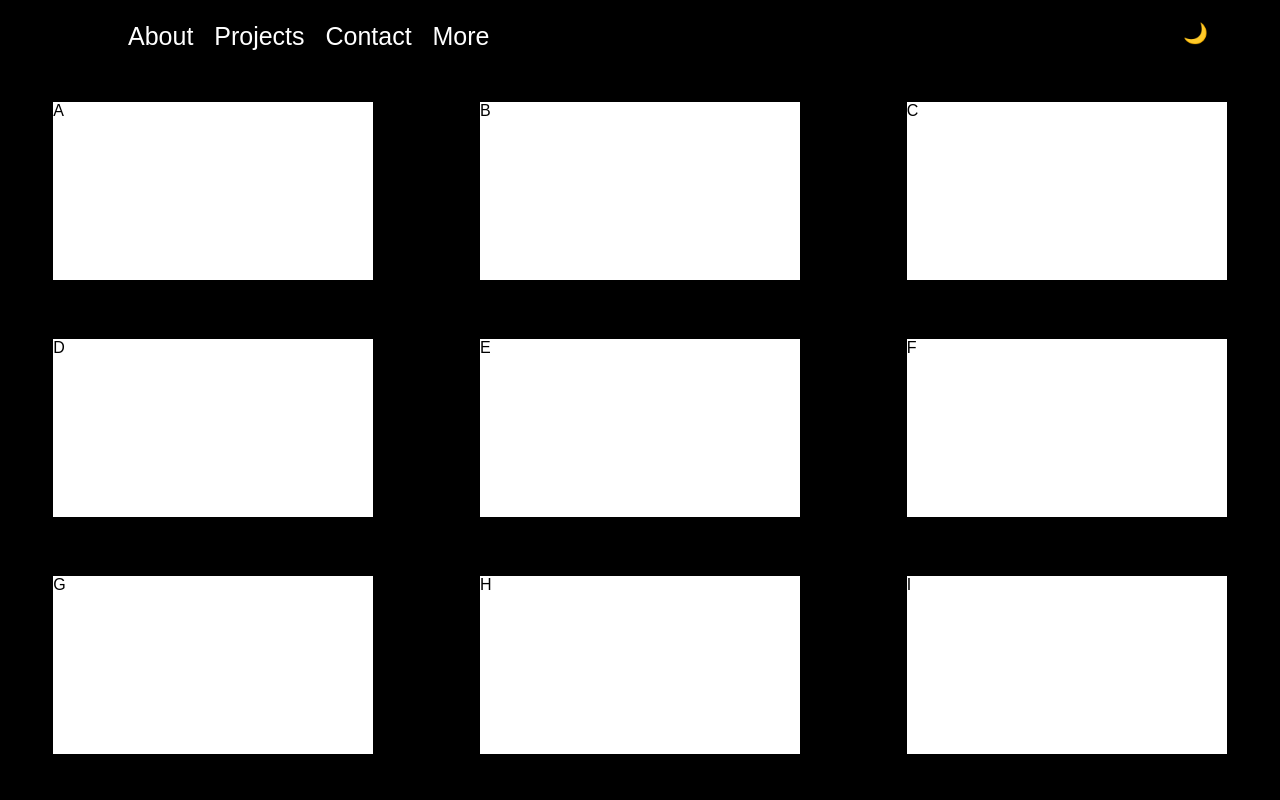
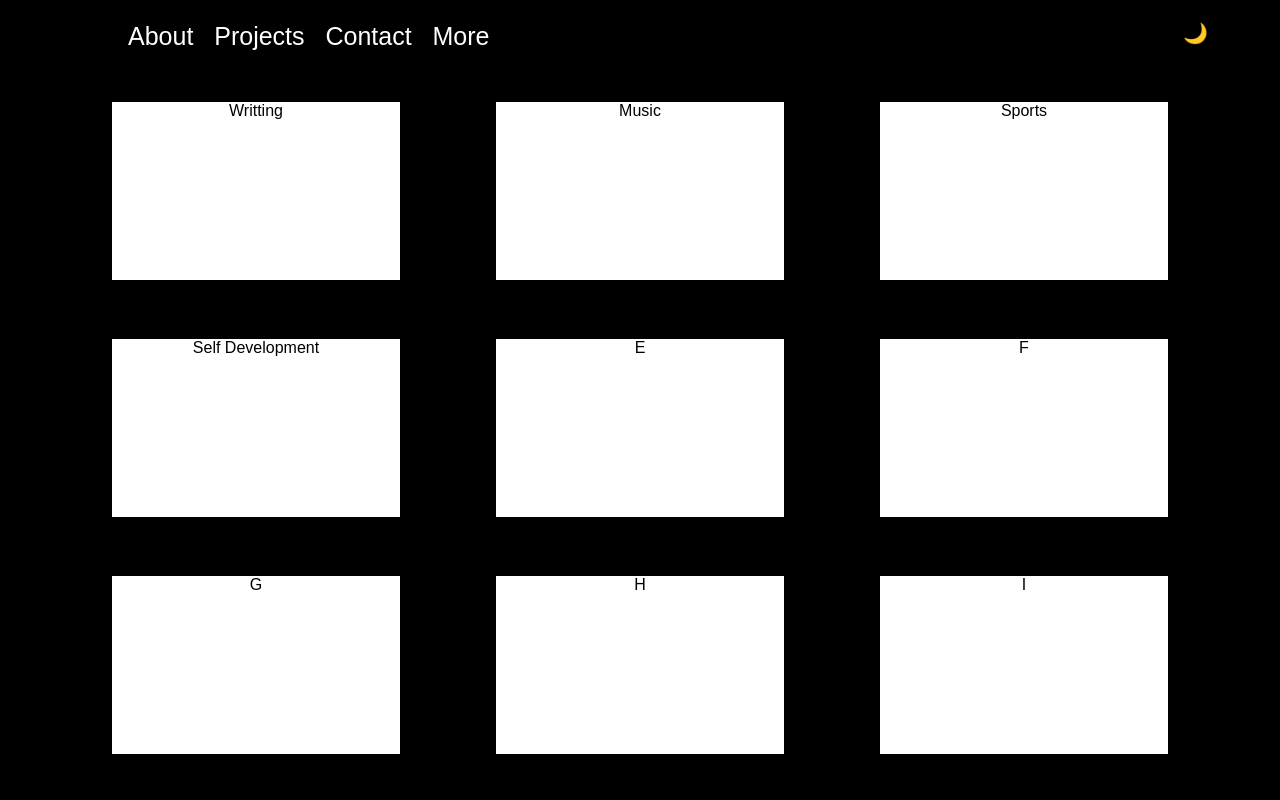
Before and after one commit to im-divyanshu/myWebsite, a Flask app: page /more in a window 1280 px wide. Run offline with Flask 3, Linux system fonts and the light colour scheme.

Commit message:
Made-the-more-page-responsive

```diff
--- a/static/css/main.css
+++ b/static/css/main.css
@@ -383,6 +383,13 @@ p{
         content:'';
         /* ☀️ */
     }
+    a{
+        font-size: 18px;
+        padding-left: 4%;
+    }
+    .top-nav-bar{
+        padding-left: 3%;
+    }
 }
 /* body{
     margin: 0;
--- a/templates/more.html
+++ b/templates/more.html
@@ -1,13 +1,24 @@
 {% extends "layout.html" %}
 {% block body %}
 <style>
+    .card-container{
+        padding-left: 5vw;
+        text-align: center;
+    }
     .card{
         background-color: white;
         color: black;
         width: 25%;
+        max-width: 350px;
+        min-width: 200px;
         height: 100%;
+        min-height: 110px;
+        max-height: 190px;
         justify-content: center;
         align-items: center;
+    }
+    .card-image{
+
     }
     .card1 .card4 .card7{
         margin-right: 10%;
@@ -21,7 +32,7 @@
     .card-container{
         height: 89vh;
         max-width: 100vw;
-        width: 100vw;
+        width: 90vw;
         display: flex;
         flex-direction: column;
         justify-content: space-around;
@@ -37,7 +48,7 @@
             gap: 10px;
         }
         .card-row1{
-            margin-top: 140vh;
+            margin-top: 135vh;
         }
         .card{
             height: 700px;
@@ -47,19 +58,21 @@
 
 </style>
 
+<div class="continer-container">
+
 
     <div class="card-container">
 
         <div class="card-row card-row1">
 
-        <div class="card card1">A</div>
-        <div class="card card2">B</div>
-        <div class="card card3">C</div>
+            <div class="card card1" on>Writting</div>
+            <div class="card card2">Music</div>
+            <div class="card card3">Sports</div>
 
         </div>
 
         <div class="card-row card-row2">
-        <div class="card card4">D</div>
+            <div class="card card4">Self Development</div>
             <div class="card card5">E</div>
             <div class="card card6">F</div>
         </div>
@@ -71,5 +84,5 @@
         </div>
 
     </div>
-
+</div>
 {% endblock %}
```
Lines whose indentation alone changed are shown as unchanged.
